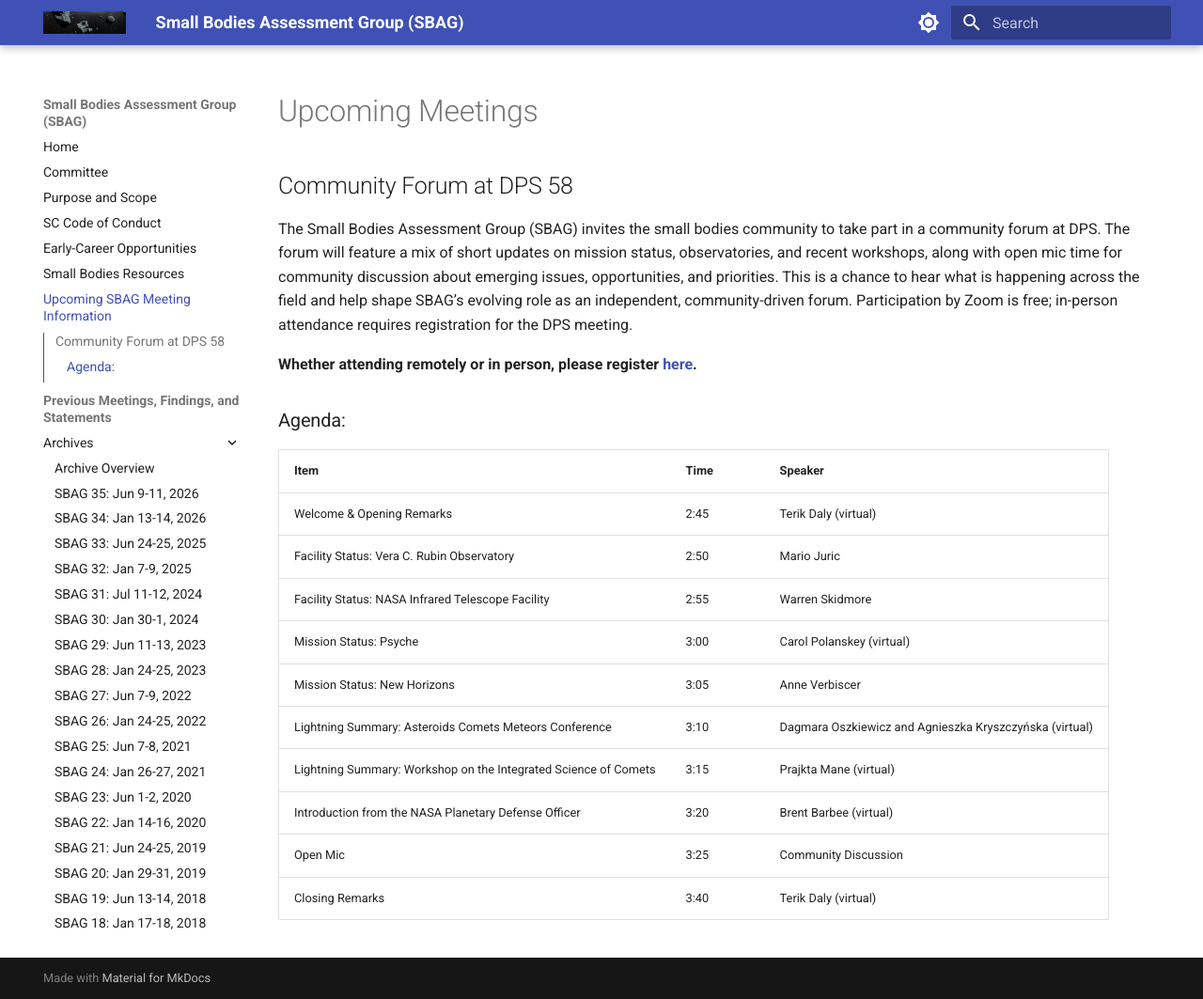
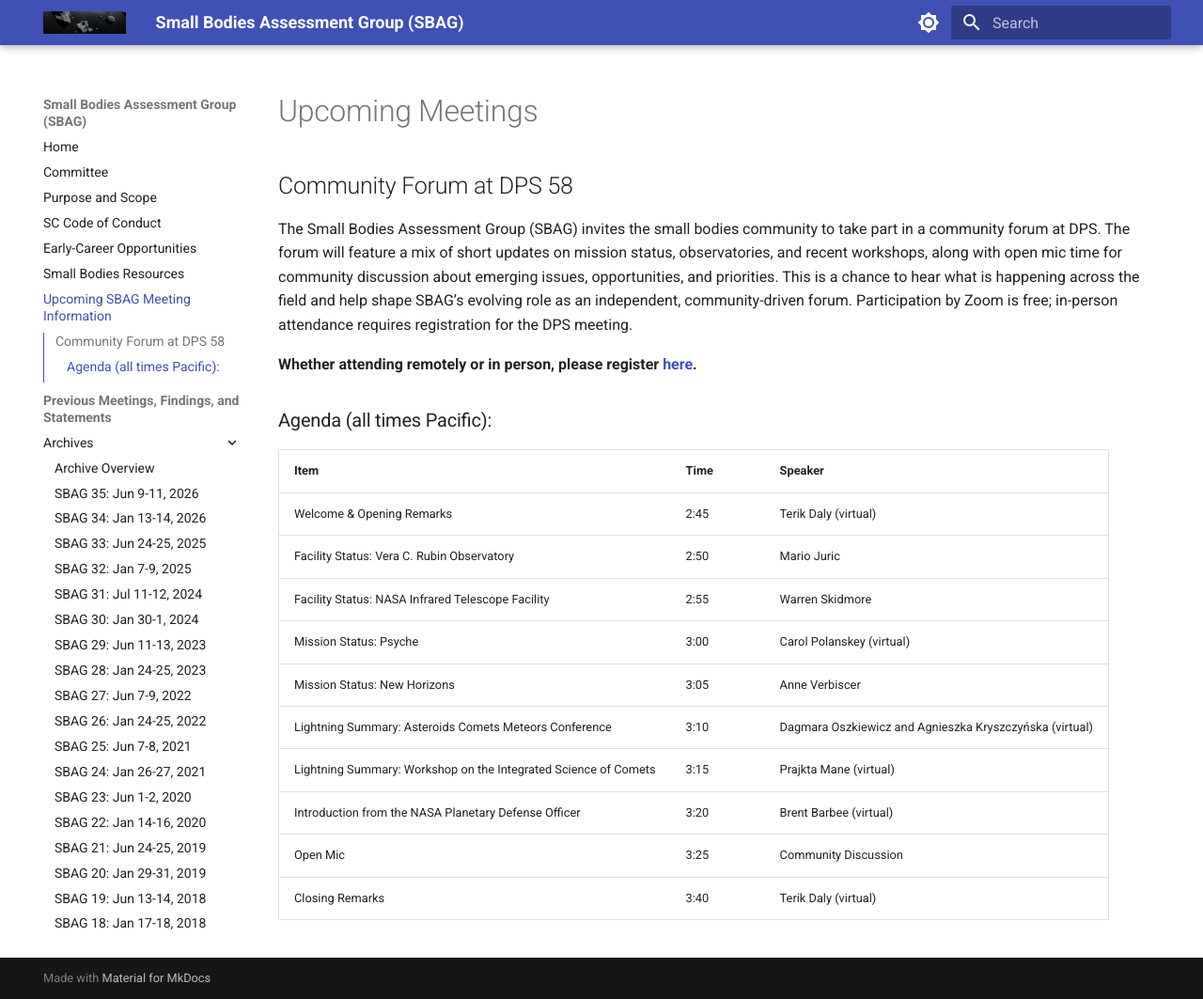
Before and after one commit to SmallBodiesAssessmentGroup/SBAG-Website, an MkDocs documentation site: the page built from docs/meetings/index.md, in a window 1280 px wide and 1063 px high. Shown: the whole window at 94% size. Built offline with MkDocs 1.6.1 and Material for MkDocs 9.7.7, drawn with Linux system fonts in a browser that asks for light colours.

Commit message:
pacific time

```diff
--- a/docs/meetings/index.md
+++ b/docs/meetings/index.md
@@ -6,7 +6,7 @@ The Small Bodies Assessment Group (SBAG) invites the small bodies community to t
 
 **Whether attending remotely or in person, please register [here](https://forms.gle/hod9s1uAbgCGGn5W9).**
 
-### Agenda:
+### Agenda (all times Pacific):
 
 | Item | Time | Speaker |
 |------|------| ------- |
```
